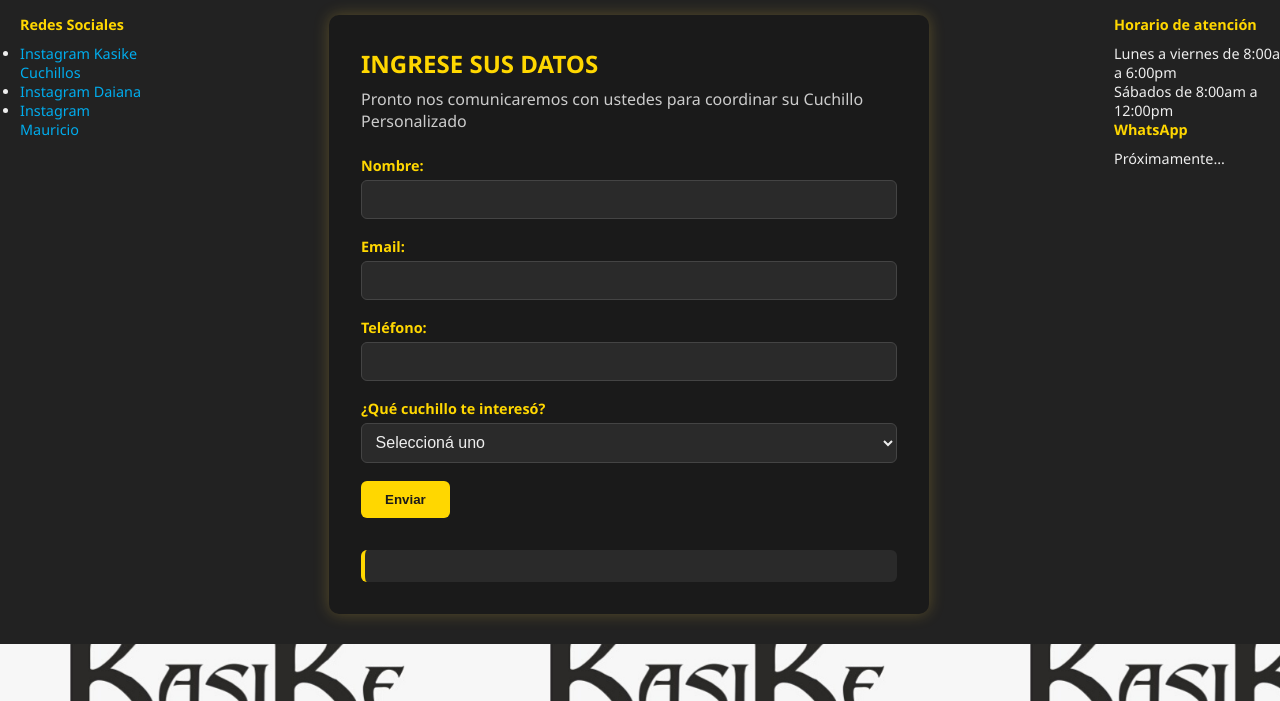
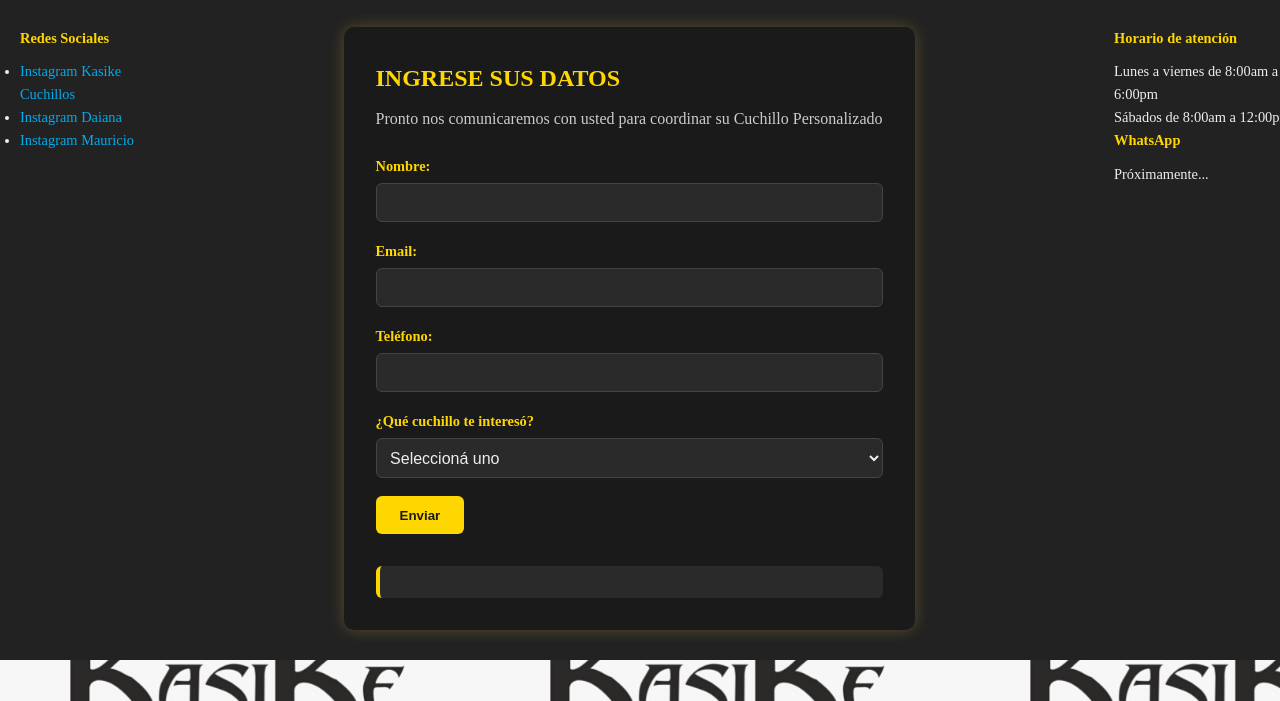
Before and after one commit to MauroWebMaker/Integrador-WEB-I, a plain HTML site: page INTEGRADOR/Pages/Contacto/contacto.html in a window 1280 px wide. Shown: the part 99-800 px from the top of the page. Drawn offline with Linux system fonts and the light colour scheme.

Commit message:
OK version final ahora síen teoría cumple...NEGRO GRIS DORADO BLANCO
no había visto el "Uso de estilos vistos en clase.
○ Debe ser desarrollado por el estudiante, es decir sin uso de frameworks.
○ Cambiar la fuente. Usar margin y padding.
○ Haga uso de alguna paleta de colores, para mantener el mismo diseño en
todo el sitio. "

Co-Authored-By: Daiana Sosa <130568078+Daiana3105@users.noreply.github.com>

```diff
--- a/INTEGRADOR/CSS/Style.css
+++ b/INTEGRADOR/CSS/Style.css
@@ -5,7 +5,9 @@
 }
 
 body {
-  font-family: 'Segoe UI', sans-serif;
+  font-family: 'Playfair Display', serif;
+  font-size: 1.1rem;
+  line-height: 1.6;
   background-color: #f4f4f4;
   color: #333;
   display: flex;
--- a/INTEGRADOR/Pages/Contacto/contacto.css
+++ b/INTEGRADOR/Pages/Contacto/contacto.css
@@ -5,7 +5,9 @@
 }
 
 body {
-  font-family: 'Segoe UI', sans-serif;
+  font-family: 'Playfair Display', serif;
+  font-size: 1.1rem;
+  line-height: 1.6;
   background-image: url("img/kasike.jpg");
   background-repeat: repeat;
   background-size: 480px;
--- a/INTEGRADOR/Pages/Contacto/contacto.html
+++ b/INTEGRADOR/Pages/Contacto/contacto.html
@@ -39,7 +39,7 @@
 
       <section class="main-form">
         <h4>INGRESE SUS DATOS</h4>
-        <p>Pronto nos comunicaremos con ustedes para coordinar su Cuchillo Personalizado</p>
+        <p>Pronto nos comunicaremos con usted para coordinar su Cuchillo Personalizado</p>
 
         <form id="form-contacto" novalidate>
           <label for="nombre">Nombre:</label>
--- a/INTEGRADOR/Pages/Productos/productos.css
+++ b/INTEGRADOR/Pages/Productos/productos.css
@@ -5,7 +5,9 @@
 }
 
 body {
-    font-family: 'Segoe UI', sans-serif;
+    font-family: 'Playfair Display', serif;
+    font-size: 1.1rem;
+    line-height: 1.6;
     background-color: #f5f5f5;
     color: #333;
     display: flex;
```
